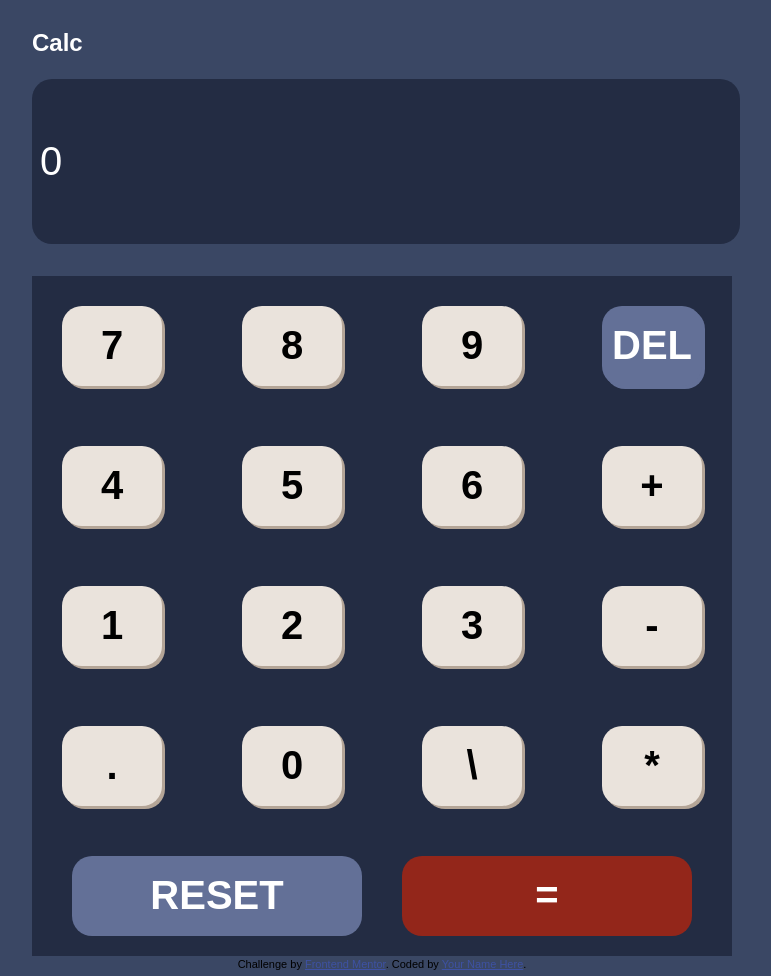
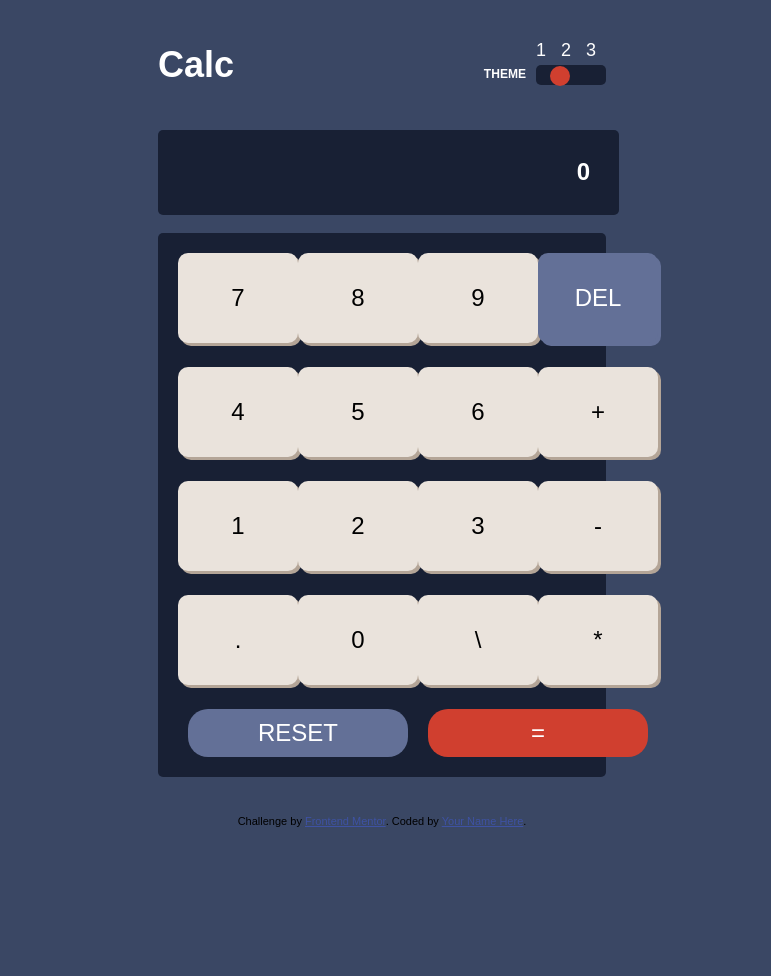
Before and after one commit to 0papi/calculator-app, a plain HTML site: page index.html in a window 1280 px wide. Shown: the whole page, without its empty margins (258-1029 px from the left). After the commit the page ends 831 px from the top, so only its background shows below. Drawn offline with Linux system fonts and the light colour scheme.

Commit message:
added calculator theme styling

```diff
--- a/css/style.css
+++ b/css/style.css
@@ -21,138 +21,277 @@
   --Very-dark-grayish-blue:hsl(221, 14%, 31%);
   --White-color: hsl(0, 0, 100%);
 
+
+  /* THEME TWO COLOR STYLES */
+    /* BACKGROUNDS */
+
+      --Light-gray-main-background: hsl(0, 0%, 90%);
+      --Grayish-red: hsl(0, 5%, 81%);
+      --Very-light-gray: hsl(0, 0%, 93%);
+
+        /* Keys */
+
+      --Dark-moderate-cyan: hsl(185, 42%, 37%);
+      --Very-dark-cyan: hsl(185, 58%, 25%);
+
+      --Orange-key-background: hsl(25, 98%, 40%);
+      --Dark-orange: hsl(25, 99%, 27%);
+
+      --Light-grayish-yellow: hsl(45, 7%, 89%);
+      --Dark-grayish-orange: hsl(35, 11%, 61%);
+
+        /* Text */
+
+    --Very-dark-grayish: hsl(60, 10%, 19%);
+    --White-text: hsl(0, 0, 100%);
+
+      /* THEME THREEE COLOR STYLES */
+      /* #### Backgrounds */
+
+      --Very-dark-violet-main-background: hsl(268, 75%, 9%);
+      --Very-dark-violet: hsl(268, 71%, 12%);
+
+      /* #### Keys */
+
+      --Dark-violet-key-background: hsl(281, 89%, 26%);
+      --Vivid-magenta-key-shadow: hsl(285, 91%, 52%);
+
+      --Pure-cyan: hsl(176, 100%, 44%);
+      --Soft-cyan-key-shadow: hsl(177, 92%, 70%);
+
+      --Very-dark-violet: hsl(268, 47%, 21%);
+      --Dark-magenta-key-shadow: hsl(290, 70%, 36%);
+
+      /* #### Text */
+
+      --Light-yellow: hsl(52, 100%, 62%);
+      --Very-dark-blue: hsl(198, 20%, 13%);
+      --White-text: hsl(0, 0, 100%);
+
+
+
 }
 
 
+* {
+  margin: 0;
+  padding: 0;
+  outline: 0;
+}
+
 body {
-  font-family: 'Spartan', sans-serif;
+  background-color: var(--main-background);
   line-height: 1.6;
-  background-color: var(--main-background);
+  font-size: 18px;
+  font-family: Arial, Helvetica, sans-ser;
+
+  display: flex;
+  flex-direction: column;
+  justify-content: center;
+  align-items:center;
+
+}
+.container {
+  max-width: 375px;
+  width: 90%;
+  margin: 3em auto;
+}
 
 
+h1 {
+  color: white;
+}
+
+.calculator-header {
   display: flex;
-  align-items: center;
-  justify-content: center;
+  justify-content: space-between;
+  margin-bottom: 2em;
+}
+
+.theme-bar {
+  display: flex;
   flex-direction: column;
-  min-height: 100vh;
+  align-items: flex-end;
+}
+
+
+.theme-bar .numbering span {
+  color: white;
+  margin-right: 10px;
+}
+
+.theme-bar .numbering span:last-child {
+  margin-right: 10px;
 }
 
 
 
-h1 {
+.theme-field h6 {
   color: white;
-  font-size: 1.5rem;
+}
+
+.theme-field {
+  display: flex;
+}
+
+
+.progress-bar {
+  width: 60px;
+  height: 20px;
+  background-color:var(--screen-background);
+  border: none;
+  border-radius: 5px;
+  margin-left: 10px;
+  position: relative;
+}
+
+.circle {
+  content: "";
+  position: absolute;
+  right: 25%;
+
+  width: 20px;
+  height: 20px;
+  background-color: var(--Red-key-background-toggle);
+  border: none;
+  border-radius: 50%;
+  margin:1px;
 }
 
 
 
-.display-path {
-  width: 700px;
-}
 
-.display-path input[type="text"] {
-  width: 100%;
-  padding: 1.5em 0 1.5em 0.2em;
+input[type="text"]{
+  background-color: var(--screen-background);
+  padding: 1.2em;
+  font-size: 1.5rem;
+  text-align: right;
+  border-radius: 5px;
   border: none;
-  border-radius: 20px;
-  background-color: var(--toggle-background-keypad-background);
-  font-size: 2.5rem;
-  color: white;
+  outline: none;
+  color: #fff;
+  font-weight: 700;
 }
 
 
-.flex {
-  display: flex;
-  flex-direction: column;
+.calculator-body {
+  display: grid;
+  grid-template-rows: repeat(4, 1fr);
 
+
+  background-color: var(--screen-background);
+  margin-top: 1em;
+  padding: 20px;
+  border-radius: 5px;
 }
 
-.calculator-body {
-  background-color: var(--toggle-background-keypad-background);
-  margin-top: 2em;
+.row {
+  display: grid;
+  grid-template-columns: auto auto auto auto;
+  place-items: center;
+}
+
+.key {
+  background-color: var(--Light-grayish-orange-key-background);
+  box-shadow: 3px 3px var(--Grayish-orange-key-shadow);
+  border: none;
+  border-radius:10px;
+  font-size: 1.5rem;
+  margin-bottom: 1em;
+  place-items: center;
+  text-align: center;
+  width: 60px;
+  height: 70px;
 }
 
 
-.row {
-  display: flex;
-  justify-content: space-between;
-  align-items: center;
-  padding: 20px;
-}
-
-.key {
-  flex: 1;
-  background-color: var(--Light-grayish-orange-key-background);
-  font-size: 2.5rem;
-  box-shadow: 3px 3px var(--Grayish-orange-key-shadow);
+.delete-items {
+  box-shadow:  3px 3px var(--key-background);
+  border-radius: 10px;
   border: none;
+  font-size: 1.5rem;
+  margin-bottom: 1em;
+  place-items: center;
   text-align: center;
-  margin: 10px;
-  width: 100px;
-  height: 80px;
-  outline: none;
-  border-radius: 20px;
-  font-weight: 700;
-  transition: 0.2s all linear;
-}
-
-.key:hover {
-  background-color: var(--key-background);
+  width: 60px;
+  height: 70px;
+  padding: 10px;
   color: white;
-}
-
-
-#delete-items {
-  box-shadow:  3px 3px var(--key-background);
-  flex: 1;
-  font-size: 2.5rem;
-  border: none;
-  text-align: center;
-  margin: 10px;
-  width: 100px;
-  height: 80px;
-  outline: none;
-  border-radius: 20px;
-  font-weight: 700;
-  color: white;
-  transition: .2s all linear;
-}
-
-#delete-items:hover,
-.reset-items:hover,
-input[type="submit"]:hover {
-  background-color: var(--main-background);
 }
 
 .bg-dark-blue {
   background-color: var(--key-background);
+
 }
 
-.row-five .reset-items {
+.reset-items,
+.equalto-item {
+
+
+  border: none;
+  font-size: 1.5rem;
+  margin-bottom: 1em;
+  place-items: center;
+  text-align: center;
+  padding: 10px;
+  color: white;
+  border-radius: 20px;
   flex: 1;
-  margin: 0 20px;
-  font-size: 2.5rem;
-  height: 80px;
-  width: 200px;
-  border-radius: 20px;
-  border: none;
-  outline: none;
-  font-weight: 700;
-  color: white;
-  transition: 0.2s all linear;
+  margin: 0 10px 0 10px;
 }
 
-.row-five .equalto-item {
-  flex: 1;
-  margin: 0 20px;
-  font-size: 2.5rem;
-  font-weight: 700;
-  height: 80px;
-  width: 200px;
-  border-radius: 20px;
-  border: none;
-  outline: none;
-  background-color: var(--Dark-red-key-shadow);
-  color: white;
-  transition: 0.2s all linear;
+.equalto-item {
+  background-color: var(--Red-key-background-toggle);
 }
+
+.row-five {
+  display: flex;
+  flex-direction: row;
+  align-items: center;
+}
+
+@media(min-width:650px) {
+  .container {
+    max-width: 1440px;
+    width: 35%;
+    margin: 2em auto;
+  }
+
+  .key {
+    width: 120px;
+    height: 90px;
+  }
+
+  .delete-items {
+    width: 120px;
+    height: 90px;
+  }
+
+  input[type="text"] {
+    width: 90%;
+    /* font-size: 2.5rem; */
+  }
+
+  .progress-bar {
+    width: 70px;
+    height: 20px;
+    background-color:var(--screen-background);
+    border: none;
+    border-radius: 5px;
+    margin-left: 10px;
+    position: relative;
+  }
+
+  .circle {
+    content: "";
+    position: absolute;
+    right: 35.2%;
+
+    width: 20px;
+    height: 20px;
+    background-color: var(--Red-key-background-toggle);
+    border: none;
+    border-radius: 50%;
+    margin:1px;
+  }
+}
--- a/index.html
+++ b/index.html
@@ -20,18 +20,34 @@
 </head>
 <body>
   <div class="container">
-    <h1>Calc</h1>
+    <div class="calculator-header">
+      <div class="title">
+        <h1>Calc</h1>
+      </div>
+      <div class="theme-bar">
+        <div class="numbering">
+          <span class="number">1</span>
+          <span class="number">2</span>
+          <span class="number">3</span>
+        </div>
+        <div class="theme-field">
+          <h6>THEME</h6>
+          <range class="progress-bar"></range>
+          <div class="circle"></div>
+        </div>
+      </div>
+    </div>
     <div class="calculator-items">
       <div class="display-path">
-        <input type="text" value="0" id="calculator-screen" disabled />
+        <input type="text" value="0" id="calculator-screen" class="display-out" disabled />
       </div>
       <div class="calculator-body flex">
         <div class="row row-one">
           <div>
-            <button class="key">7</button>
+            <button class="key keyboard-key">7</button>
           </div>
           <div>
-            <button class="key">8</button>
+            <button class="key keyboard-key">8</button>
           </div>
           <div>
             <button class="key">9</button>
@@ -82,7 +98,7 @@
             <button class="key operator" data-action="multiply">*</button>
           </div>
         </div>
-        <div class="row row-five">
+        <div class="row-five">
           <button class="reset-items bg-dark-blue" data-action="clear">RESET</button>
           <button class="equalto-item">=</button>
         </div>
--- a/js/main.js
+++ b/js/main.js
@@ -49,3 +49,75 @@ let calculatorButtons = document.getElementsByTagName('button');
 for(let i = 0; i < calculatorButtons.length; i++) {
   calculatorButtons[i].setAttribute('onclick', 'getInputValue()');
 }
+
+
+
+
+// adding functionality to theme bar
+
+const circle = document.querySelector('.circle');
+const numbers = document.querySelectorAll('.number');
+const calcBody = document.querySelector('.calculator-body');
+const mainBody = document.querySelector('body');
+const displayOut = document.querySelector('.display-out');
+const heading = document.querySelector('h1');
+const progressBar = document.querySelector('.progress-bar');
+const header = document.querySelector('h6');
+const deleteButton = document.querySelector('.delete-items');
+const resetButton = document.querySelector('.reset-items');
+const equalButton = document.querySelector('.equalto-item');
+const keyboardKey = document.querySelectorAll('.keyboard-key');
+
+
+let currentValue = 1;
+
+
+circle.addEventListener('click', continueCirlce);
+
+function continueCirlce() {
+  currentValue ++;
+
+  if(currentValue > numbers.length) {
+    currentValue = numbers.length;
+  }
+
+  console.log(currentValue);
+
+  if(currentValue == 2) {
+    circle.style.transform = 'translateX(20px)';
+    heading.style.color = '#000000';
+    mainBody.style.backgroundColor = 'hsl(0, 0%, 90%)';
+    calcBody.style.backgroundColor = 'hsl(0, 5%, 81%)';
+    displayOut.style.backgroundColor = 'hsl(0, 0%, 93%)';
+    displayOut.style.color = '#000000';
+    progressBar.style.backgroundColor = 'hsl(0, 5%, 81%)';
+    header.style.color = '#000000';
+    deleteButton.style.backgroundColor = 'hsl(185, 58%, 25%)';
+    resetButton.style.backgroundColor = 'hsl(185, 42%, 37%)';
+    equalButton.style.backgroundColor = 'hsl(25, 98%, 40%)';
+  }
+
+  if(currentValue == 3) {
+    circle.style.transform = 'translateX(50px)';
+
+    heading.style.color = 'hsl(52, 100%, 62%)';
+    mainBody.style.backgroundColor = 'hsl(268, 75%, 9%)';
+    calcBody.style.backgroundColor = 'hsl(268, 71%, 12%)';
+    displayOut.style.backgroundColor = 'hsl(268, 71%, 12%)';
+    displayOut.style.color = 'hsl(52, 100%, 62%)';
+    progressBar.style.backgroundColor = 'hsl(268, 71%, 12%)';
+    circle.style.backgroundColor = 'hsl(177, 92%, 70%)';
+    header.style.color = 'hsl(52, 100%, 62%)';
+
+    deleteButton.style.backgroundColor = 'hsl(285, 91%, 52%)';
+    deleteButton.style.boxShadow = '3px 3px hsl(285, 91%, 52%)';
+    resetButton.style.backgroundColor = 'hsl(285, 91%, 52%)';
+    equalButton.style.backgroundColor = 'hsl(176, 100%, 44%)';
+    equalButton.style.color = '#000000';
+  }
+
+
+
+
+
+}
```
